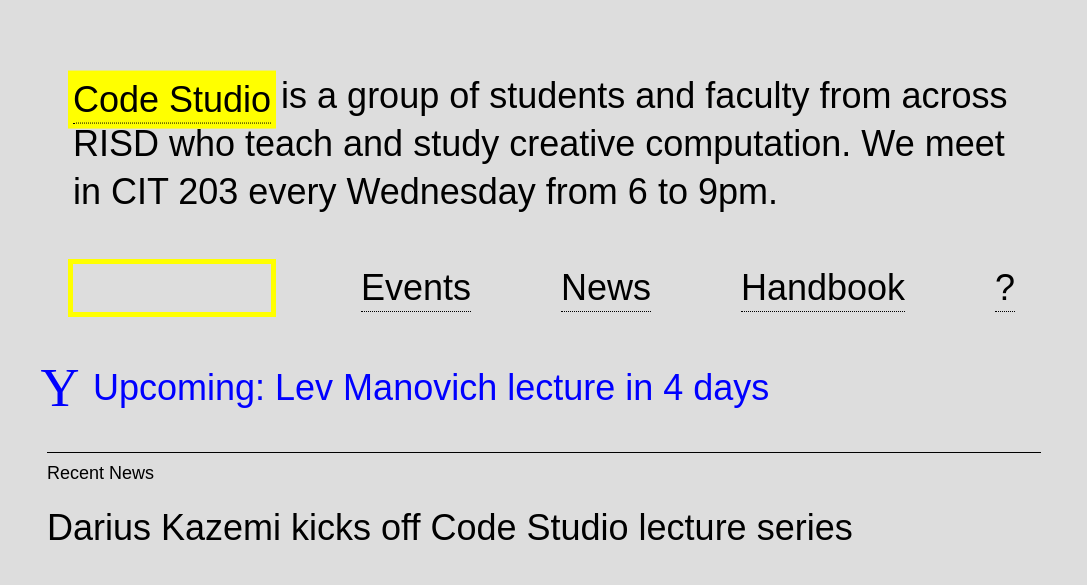
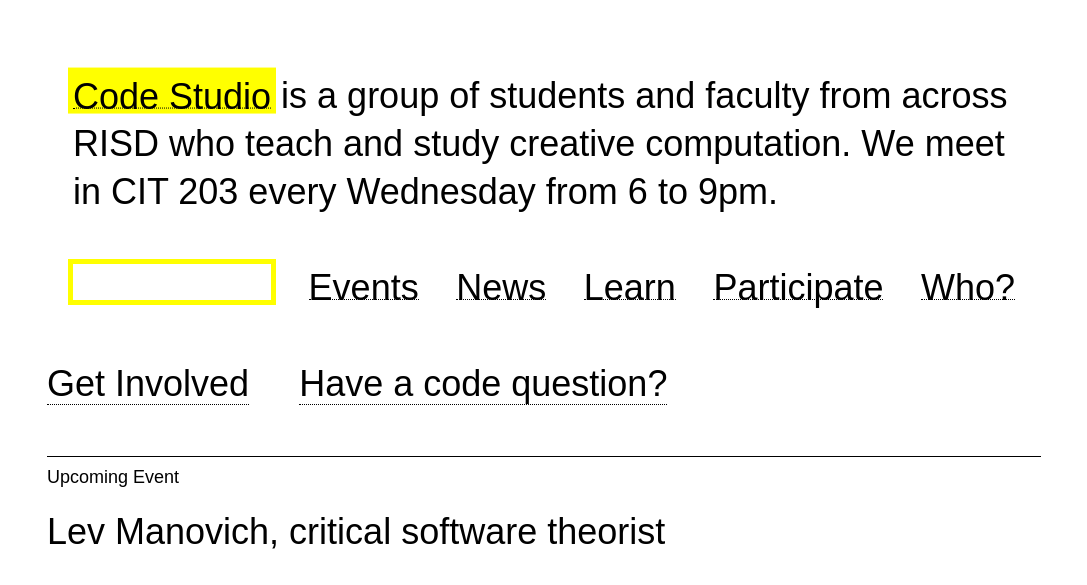
Before and after one commit to evanbrooks/code_studio_2, a plain HTML site: page index.html in a window 1280 px wide. Shown: the top 585 px of the page, without its empty margins (96-1183 px from the left). Drawn offline with nearby package versions, Linux system fonts and the light colour scheme.

Commit message:
Switch to Calibre, new Nav sections

```diff
--- a/index.html
+++ b/index.html
@@ -51,12 +51,17 @@
           </li>
           <li>
             <a href="handbook">
-              <i class="ico">B</i> <i class="nav-text">Handbook</i>
+              <i class="ico">B</i> <i class="nav-text">Learn</i>
             </a>
           </li>
           <li>
             <a href="about">
-              ?
+              Participate
+            </a>
+          </li>
+          <li>
+            <a href="about">
+              Who?
             </a>
           </li>
         </ul>
@@ -87,26 +92,19 @@
 
     <section class="home">
       <div class="wrap">
-        <div class="alert">
+
+        <a href="#">Get Involved</a> &nbsp; &nbsp;
+        <a href="#">Have a code question?</a><br><br>
+
+        <!--<div class="alert">
           Upcoming: Lev Manovich lecture in 4 days
-        </div>
+        </div>-->
       </div>
 
       <div class="post">
         <div class="wrap">
-          <h4>Recent News</h4>
-          <p>Darius Kazemi kicks off Code Studio lecture series</p>
-        </div>
-        <img src="kazemi2.jpg" />
-        <div class="wrap">
-          <p>
-            Darius Kazemi, known for work like Amazon Random Shopper, will be at RISD talking about his work. From his twitter bio: “I make weird internet stuff. I work at Bocoup on open web technology. Latest project: @autovids, a bot that posts music videos made from Vine &amp; CCMixter” More about Darius at @tinysubversions and tinysubversions.com
-          </p>
-        </div>
-      </div>
-      <div class="post">
-        <div class="wrap">
-          <h4>Upcoming lecture: Lev Manovich, critical software theorist</h4>
+          <h4>Upcoming Event</h4>
+          <p>Lev Manovich, critical software theorist</p>
         </div>
         <img src="lev.jpg" />
         <div class="wrap">
@@ -120,6 +118,18 @@
           </p>
           <p>
             Sponsored by Code Studio and the Graphic Design Department.
+          </p>
+        </div>
+      </div>
+      <div class="post">
+        <div class="wrap">
+          <h4>Recent News</h4>
+          <p>Darius Kazemi kicks off Code Studio lecture series</p>
+        </div>
+        <img src="kazemi2.jpg" />
+        <div class="wrap">
+          <p>
+            Darius Kazemi, known for work like Amazon Random Shopper, will be at RISD talking about his work. From his twitter bio: “I make weird internet stuff. I work at Bocoup on open web technology. Latest project: @autovids, a bot that posts music videos made from Vine &amp; CCMixter” More about Darius at @tinysubversions and tinysubversions.com
           </p>
         </div>
       </div>
--- a/style.sass
+++ b/style.sass
@@ -8,7 +8,7 @@
   list-style: none
 
 html
-  font: 500 36px/1.33 "Circular Std", sans-serif
+  font: 500 36px/1.33 "Calibre", "Circular Std", sans-serif
 
 .wrap
   padding: 0 10% 0 10%
@@ -23,9 +23,12 @@
   text-decoration: none
   border-bottom: 1px dotted black
 
+$back: white
+$hilite: yellow
+
 body
   margin-top: 10em
-  background: #ddd
+  background: $back
   -webkit-transition: margin 0.3s, opacity 0.5s
   position: relative
   opacity: 0
@@ -43,6 +46,7 @@
   height: 350px
   .hide
     visibility: hidden
+    display: inline-block
 
   .pages
     text-align: justify
@@ -50,8 +54,10 @@
       display: inline-block
       vertical-align: top
       -webkit-transition: all 0.4s
+      height: 1em
       a
         display: inline-block
+        height: 1em
         -webkit-transition: all 0.4s
     &:after
       content: ""
@@ -59,10 +65,10 @@
       display: inline-block
 
   .active
-    box-shadow: 0 0 0 5px yellow
+    box-shadow: 0 0 0 5px $hilite
     a
-      box-shadow: 0 0 0 5px yellow
-      background: yellow
+      box-shadow: 0 0 0 5px $hilite
+      background: $hilite
 
 .abovetitles
   z-index: 999
@@ -85,7 +91,7 @@
   -webkit-transition: all 0.3s
 
 nav
-  background: #ddd
+  background: $back
   -webkit-transform: translate3d(0, -6em, 0)
   -webkit-transition: all 0.4s // cubic-bezier(0.580, 1.235, 0.615, 1.005)
 
```
Also changed, not shown: style.css, 1 other file.
